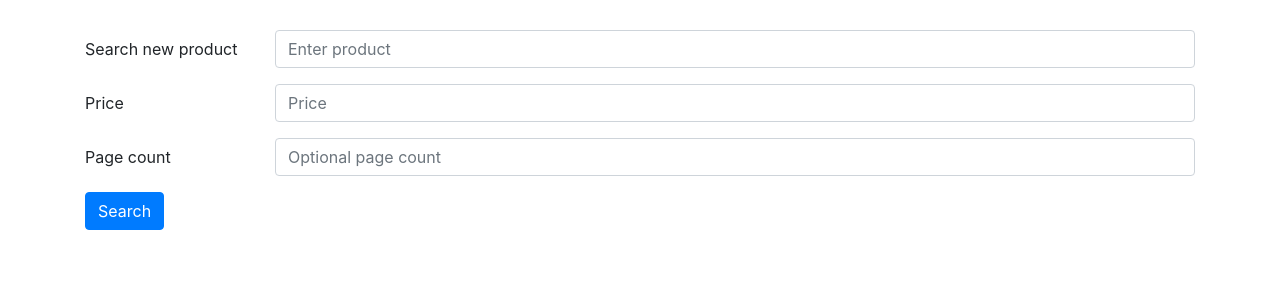
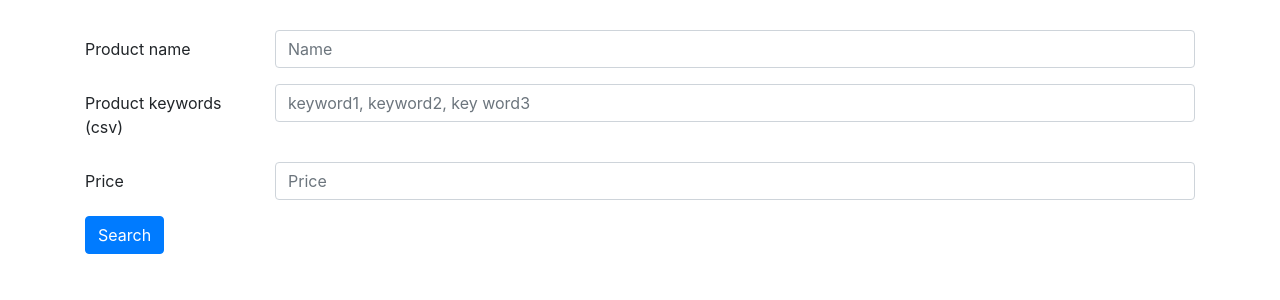
Before and after one commit to vaspatrik/price-comparator, a Flask app: page / in a window 1280 px wide. Shown: the part 56-356 px from the top of the page. Run offline with Flask 2, Linux system fonts and the light colour scheme.

Commit message:
add multiple keywords

```diff
--- a/app.py
+++ b/app.py
@@ -17,22 +17,23 @@ class Competitor(db.Model):
 	username = db.Column(db.String(200), primary_key=True, nullable=False)
 	comment = db.Column(db.String(255))
 
-class Search(db.Model):
+class Product(db.Model):
 	id = db.Column(db.Integer, primary_key=True, autoincrement=True)
-	search = db.Column(db.String(200), nullable=False)
+	name = db.Column(db.String(200), nullable=False)
+	keywords = db.Column(db.String(200), nullable=False)
 	price = db.Column(db.Numeric(10,2))
-	tacked_products = db.relationship('TrackedProduct', backref='Seach', lazy=True)
+	tacked_items = db.relationship('TrackedItem', backref='product', lazy=True, order_by="TrackedItem.price")
 
 
-class TrackedProduct(db.Model):
+class TrackedItem(db.Model):
 	id = db.Column(db.Integer, primary_key=True, autoincrement=True)
 	name = db.Column(db.String(200), nullable=False)
-	product_id = db.Column(db.String(200), nullable=False)
+	web_id = db.Column(db.String(200), nullable=False)
 	seller = db.Column(db.String(200), nullable=False)
 	url = db.Column(db.String(1200), nullable=False)
 	shipping = db.Column(db.String(1200), nullable=False)
 	price = db.Column(db.Numeric(10,2))
-	search_id = db.Column(db.Integer, db.ForeignKey('search.id'), nullable=False)
+	product_id = db.Column(db.Integer, db.ForeignKey('product.id'), nullable=False)
 
 
 @app.route('/')
@@ -42,7 +43,7 @@ def index():
 
 @app.route('/view_tracked_products')
 def view_tracked_products():
-	trackedProducts = Search.query.all()
+	trackedProducts = Product.query.all()
 	return render_template('view_tracked_products.html', products=trackedProducts)
 
 
@@ -60,36 +61,56 @@ def competitors():
 
 @app.route('/save-search', methods=['POST'])
 def save_search():
-	query = request.form['product']
-	price = request.form['price']
-	search = save_related_products(query, price)
+	keywords = [s.strip() for s in request.form['keywords'].split(',')]
+	name = request.form['name']
+	price = request.form['price'] if request.form['price'] else 0
+	search = save_related_products(name, keywords, price)
 	return redirect('related_products?search_id=' + str(search.id))
 
 @app.route('/related_products', methods=['GET'])
 def search_products():
 	sid = request.args.get('search_id')
-	search = Search.query.filter_by(id=sid).first()
-	return render_template('related_products.html', search=search)
+	search = Product.query.filter_by(id=sid).first()
+	return render_template('related_products.html', product=search)
 
 
-def save_related_products(query, price):
-	search_url = 'https://www.trademe.co.nz/Browse/SearchResults.aspx?buy=buynow&v=List&searchString=' + query.replace(' ', '+')
-	page_soup = bs(urlopen(search_url).read(), 'html.parser')
-	total_count = page_soup.find(id="totalCount").text
-	result = queue.Queue()
-	threads = [ getProcessProductItemThreads(item, result) for item in page_soup.find_all('div', attrs={'data-listingid' : True})]
-
-	for t in threads:
-		t.start()
-	for t in threads:
-		t.join()
-
-	search = Search(search=query, price=price)
-	search.tacked_products = list(result.queue)
+def save_related_products(name, keywords, price):
+	result = get_all_related_products(keywords)
+	search = Product(name=name, keywords=', '.join(keywords), price=price)
+	search.tacked_items = result
 	db.session.add(search)
 	db.session.commit()
 
 	return search
+
+def get_unique_items(items):
+	res = []
+	ids = set()
+	while (not items.empty()):
+		prod = items.get()
+		if (prod.web_id not in ids):
+			res.append(prod)
+			ids.add(prod.web_id)
+	return res
+
+def get_all_related_products(keywords):
+	threads = []
+	result = queue.Queue()
+	for search_term in keywords:
+		search_url = 'https://www.trademe.co.nz/Browse/SearchResults.aspx?buy=buynow&v=List&searchString=' + search_term.replace(' ', '+')
+		page_soup = bs(urlopen(search_url).read(), 'html.parser')
+		count_span = page_soup.find(id="totalCount")
+		if (count_span):
+			total_count = count_span.text
+			for item in page_soup.find_all('div', attrs={'data-listingid' : True}):
+				t = getProcessProductItemThreads(item, result)
+				t.start()
+				threads.append(t)
+
+			for t in threads:
+				t.join()
+	return get_unique_items(result)
+	return result
 
 def get_product_data(url, product, result):
 	page_content = bs(urlopen(url).read(), 'html.parser')
@@ -104,8 +125,9 @@ def getProcessProductItemThreads(item, result):
 	id = item['data-listingid']
 	name = item.find('div', {'class': 'title'}).text.strip()
 	price = item.find('div', {'class': 'listingBuyNowPrice'}).text.strip()[1:]
+	price = price.split('-')[0]
 	url = 'https://www.trademe.co.nz/' + item.parent['href'].split('?')[0]
-	product = TrackedProduct(product_id=id, name=name, price=price, url=url)
+	product = TrackedItem(web_id=id, name=name, price=price, url=url)
 	return Thread(target=get_product_data, args = (url, product, result))
 
 if __name__ == '__main__':
--- a/templates/index.html
+++ b/templates/index.html
@@ -4,9 +4,16 @@
 
 <form method='POST' action='save-search'>
   <div class="form-group row" >
-    <label for="product" class="col-sm-2 col-form-label">Search new product</label>
+  <label for="product" class="col-sm-2 col-form-label">Product name</label>
     <div class="col-sm-10">
-		<input type='text' class="form-control" id="product" placeholder="Enter product" name='product'/>
+		<input type='text' class="form-control" id="name" placeholder="Name" name='name'/>
+  	</div>
+  </div>
+
+  <div class="form-group row" >
+    <label for="product" class="col-sm-2 col-form-label">Product keywords (csv)</label>
+    <div class="col-sm-10">
+		<input type='text' class="form-control" id="keywords" placeholder="keyword1, keyword2, key word3" name='keywords'/>
   	</div>
   </div>
 
@@ -16,12 +23,6 @@
 		<input type='number' step="0.01" class="form-control" id="price" placeholder="Price" name='price'/>
   	</div>
   </div>
-  <div class="form-group row" >
-    <label for="pageCnt" class="col-sm-2 col-form-label">Page count</label>
-    <div class="col-sm-10">
-		<input type='number' class="form-control" id="pageCnt" placeholder="Optional page count" name='pageCnt'/>
-  	</div>
-  </div>
   <button type="submit" class="btn btn-primary">Search</button>
 </form>
 {% endblock %}
```
Also changed, not shown: templates/related_products.html (+11 -9 lines), templates/view_tracked_products.html (+5 -5 lines), price-cmp.db.
